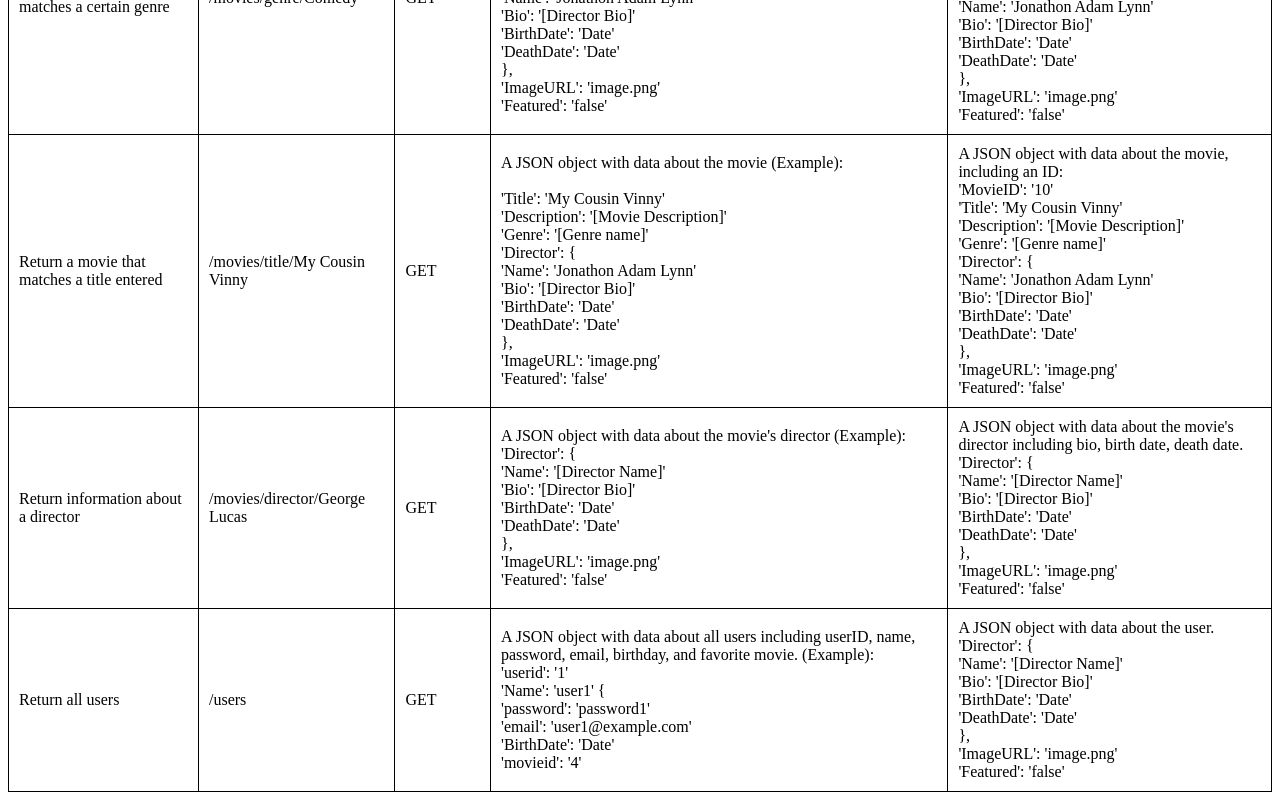
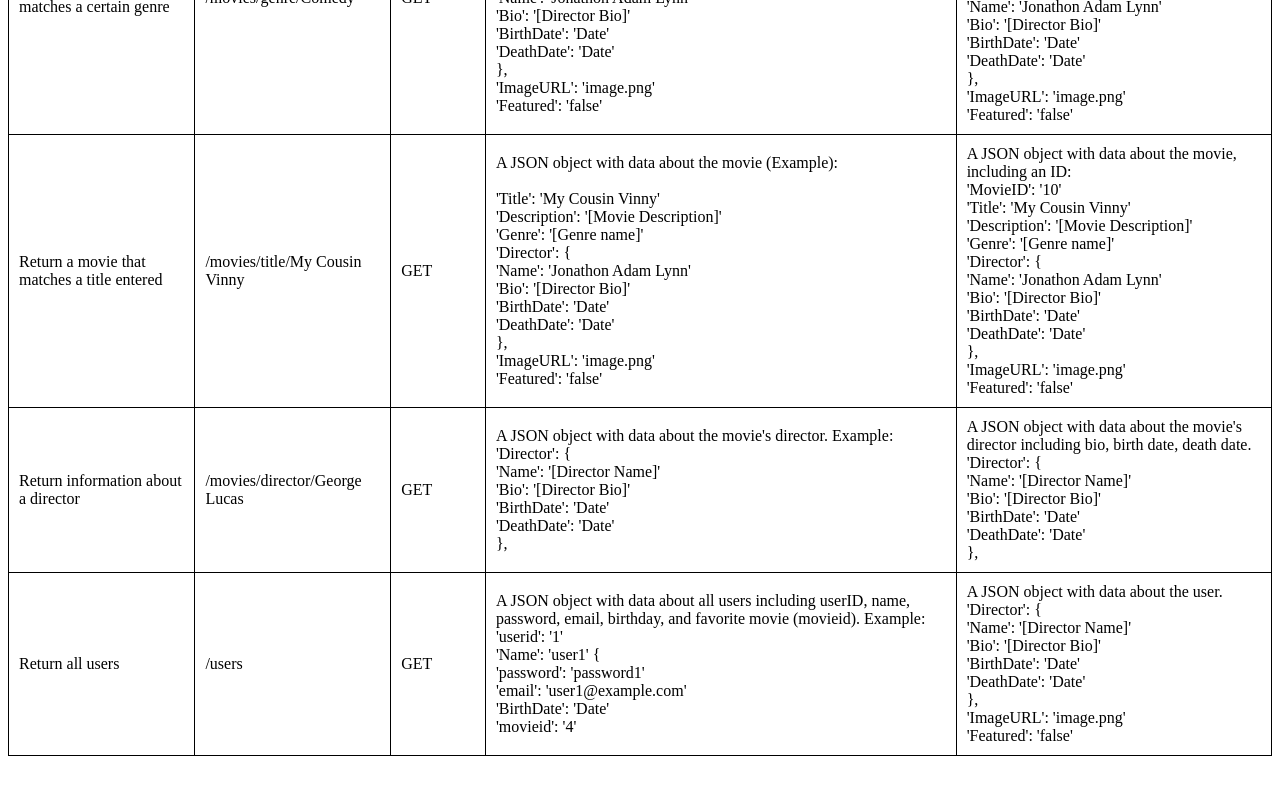
Before and after one commit to mizik1/movie_api, a website: page public/documentation.html in a window 1280 px wide. Shown: the part 648-1448 px from the top of the page. After the commit the page ends 1412 px from the top, so only its background shows below. Drawn offline with Linux system fonts and the light colour scheme.

```diff
--- a/index.js
+++ b/index.js
@@ -34,7 +34,7 @@
 app.get("/movies/genre/:genre", async (req, res) => {
   try {
     const { genre } = req.params;
-    const movies = await Movies.find({ "Genre.Name": genre });
+    const movies = await Movies.find({ Genre: genre });
     if (movies.length > 0) {
       res.status(200).json(movies);
     } else {
--- a/public/documentation.html
+++ b/public/documentation.html
@@ -131,15 +131,13 @@
           <td>/movies/director/George Lucas</td>
           <td>GET</td>
           <td>
-            A JSON object with data about the movie's director (Example): <br />
+            A JSON object with data about the movie's director. Example: <br />
             'Director': { <br />
             'Name': '[Director Name]' <br />
             'Bio': '[Director Bio]' <br />
             'BirthDate': 'Date' <br />
             'DeathDate': 'Date' <br />
-            }, <br />
-            'ImageURL': 'image.png' <br />
-            'Featured': 'false'
+            },
           </td>
           <td>
             A JSON object with data about the movie's director including bio, birth date, death date.<br />
@@ -149,8 +147,6 @@
             'BirthDate': 'Date' <br />
             'DeathDate': 'Date' <br />
             }, <br />
-            'ImageURL': 'image.png' <br />
-            'Featured': 'false'
           </td>
         </tr>
         <tr>
@@ -158,8 +154,8 @@
           <td>/users</td>
           <td>GET</td>
           <td>
-            A JSON object with data about all users including userID, name, password, email, birthday, and favorite movie.
-            (Example):
+            A JSON object with data about all users including userID, name, password, email, birthday, and favorite movie
+            (movieid). Example:
             <br />
             'userid': '1' <br />
             'Name': 'user1' { <br />
```
